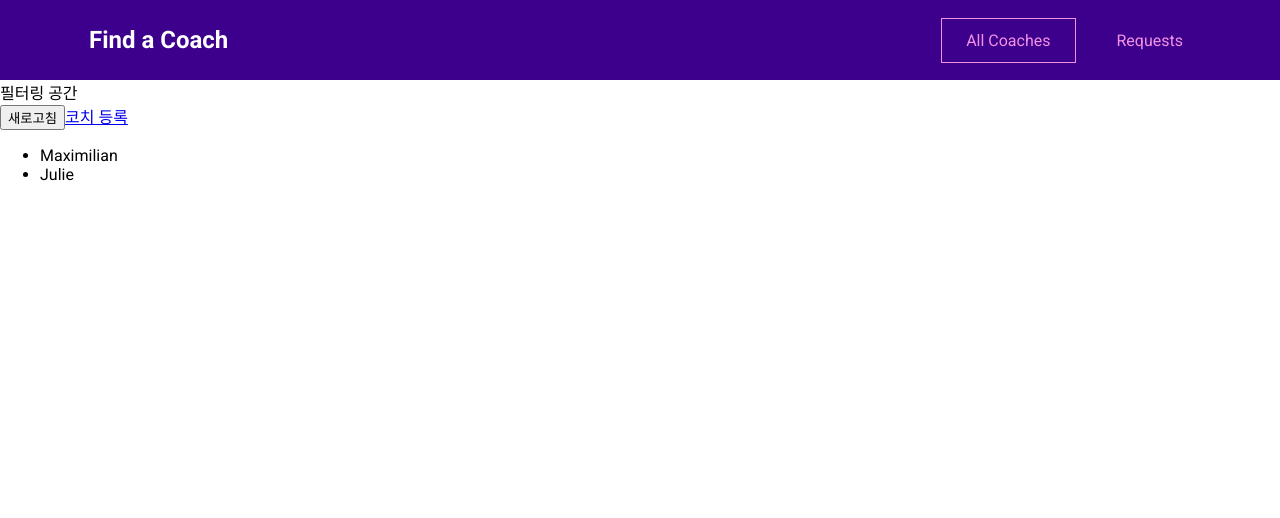
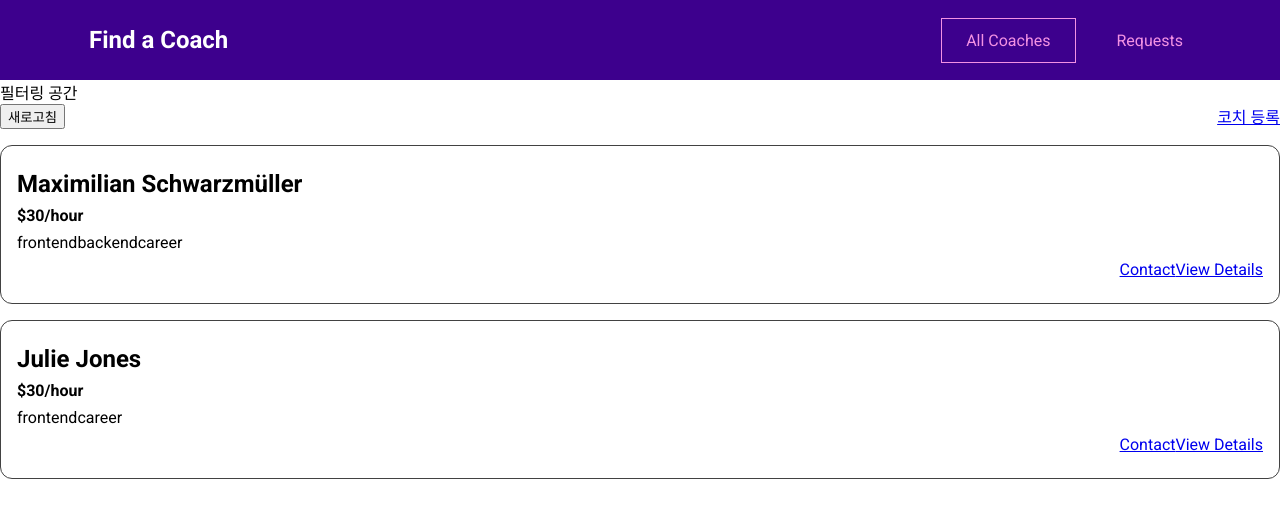
Before and after one commit to zooyaho/vue-coach-demo, a Vue app: page /coaches in a window 1280 px wide. Shown: the top 518 px of the page. Built offline with nearby package versions, Linux system fonts and the light colour scheme.

Commit message:
feat: 코치 아이템 컴포넌트 작업

```diff
--- /dev/null
+++ b/src/components/coaches/CoachItem.vue
@@ -0,0 +1,60 @@
+<template>
+  <li>
+    <h3>{{ fullName }}</h3>
+    <h4>${{ rate }}/hour</h4>
+    <div>
+      <span v-for="area in areas" :key="area">
+        {{ area }}
+      </span>
+    </div>
+    <div class="actions">
+      <router-link :to="coachContactLink">Contact</router-link>
+      <router-link :to="coachDeilsLink">View Details</router-link>
+    </div>
+  </li>
+</template>
+
+<script>
+export default {
+  props: ['id', 'firstName', 'lastName', 'rate', 'areas'],
+  computed: {
+    fullName() {
+      return this.firstName + ' ' + this.lastName;
+    },
+    coachContactLink() {
+      // return '/coaches/' + this.id + '/contact';
+      return this.$route.path + '/' + this.id + '/contact';
+    },
+    coachDeilsLink() {
+      return this.$route.path + '/' + this.id;
+    },
+  },
+};
+</script>
+
+<style scoped>
+li {
+  margin: 1rem 0;
+  border: 1px solid #424242;
+  border-radius: 12px;
+  padding: 1rem;
+}
+
+h3 {
+  font-size: 1.5rem;
+}
+
+h3,
+h4 {
+  margin: 0.5rem 0;
+}
+
+div {
+  margin: 0.5rem 0;
+}
+
+.actions {
+  display: flex;
+  justify-content: flex-end;
+}
+</style>
--- a/src/pages/coaches/CoachesList.vue
+++ b/src/pages/coaches/CoachesList.vue
@@ -6,16 +6,25 @@
       <router-link to="/register">코치 등록</router-link>
     </div>
     <ul v-if="hasCoaches">
-      <li v-for="coache in filteredCoaches" :key="coache.id">
-        {{ coache.firstName }}
-      </li>
+      <CoachItem
+        v-for="coach in filteredCoaches"
+        :key="coach.id"
+        :id="coach.id"
+        :first-name="coach.firstName"
+        :last-name="coach.lastName"
+        :rate="coach.hourlyRate"
+        :areas="coach.areas"
+      ></CoachItem>
     </ul>
     <h3 v-else>코치가 존재하지 않습니다.</h3>
   </section>
 </template>
 
 <script>
+import CoachItem from '../../components/coaches/CoachItem.vue';
+
 export default {
+  components: { CoachItem },
   computed: {
     filteredCoaches() {
       return this.$store.getters['coaches/coaches'];
@@ -27,4 +36,15 @@
 };
 </script>
 
-<style></style>
+<style scoped>
+ul {
+  list-style: none;
+  margin: 0;
+  padding: 0;
+}
+
+.controls {
+  display: flex;
+  justify-content: space-between;
+}
+</style>
```
